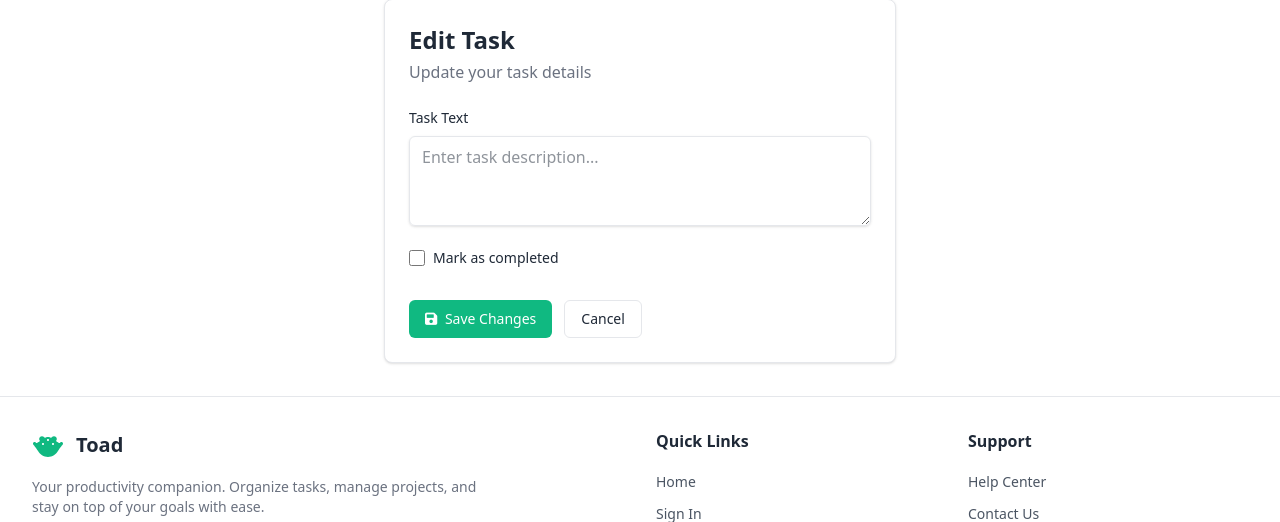
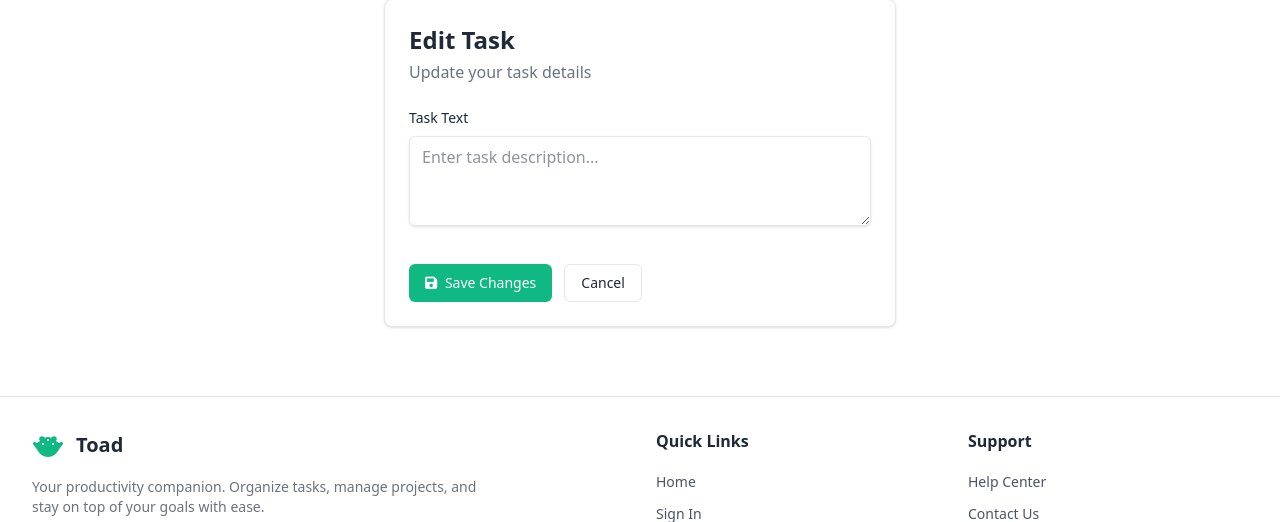
Before and after one commit to RoyKeane94/toad, a Django app: template pages/templates/pages/grid/modals/task_form.html in a window 1280 px wide. Shown: the part 98-620 px from the top of the page. Run offline with Django 5.2, Linux system fonts and the light colour scheme; the template is opened without the code that fills it: values that come from a table or form of the project are taken from there, others are empty; data comes from the database, SQL or seed files in the repository; style sheets or scripts are compiled from the project's sources; some libraries are stand-ins or nearby versions.

Commit message:
removing completed tick box from modal

```diff
--- a/pages/templates/pages/grid/modals/task_form.html
+++ b/pages/templates/pages/grid/modals/task_form.html
@@ -27,15 +27,6 @@
                 {% endif %}
             </div>
 
-            {% if form.completed %}
-            <div class="flex items-center">
-                {{ form.completed }}
-                <label for="id_completed" class="ml-2 text-sm text-[var(--text-primary)]">
-                    Mark as completed
-                </label>
-            </div>
-            {% endif %}
-
             <div class="flex space-x-3 pt-4">
                 <button type="submit"
                         class="bg-[var(--primary-action-bg)] hover:bg-[var(--primary-action-hover-bg)] text-[var(--primary-action-text)] px-4 py-2 rounded-md text-sm font-medium transition-colors">
```
Also changed, not shown: pages/templates/pages/grid/modals/task_form_content.html (+13 -1 lines), 1 other file.
